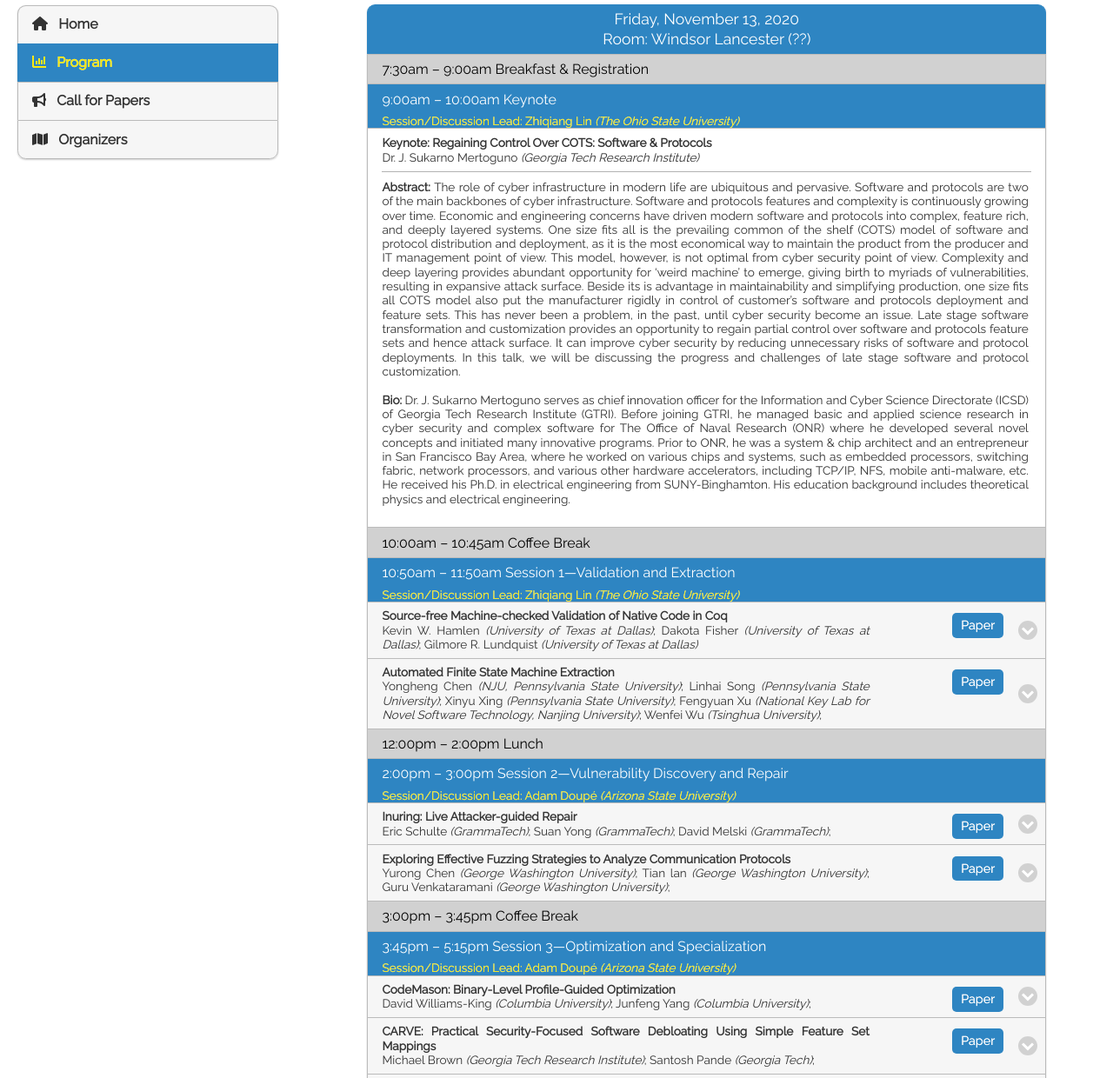
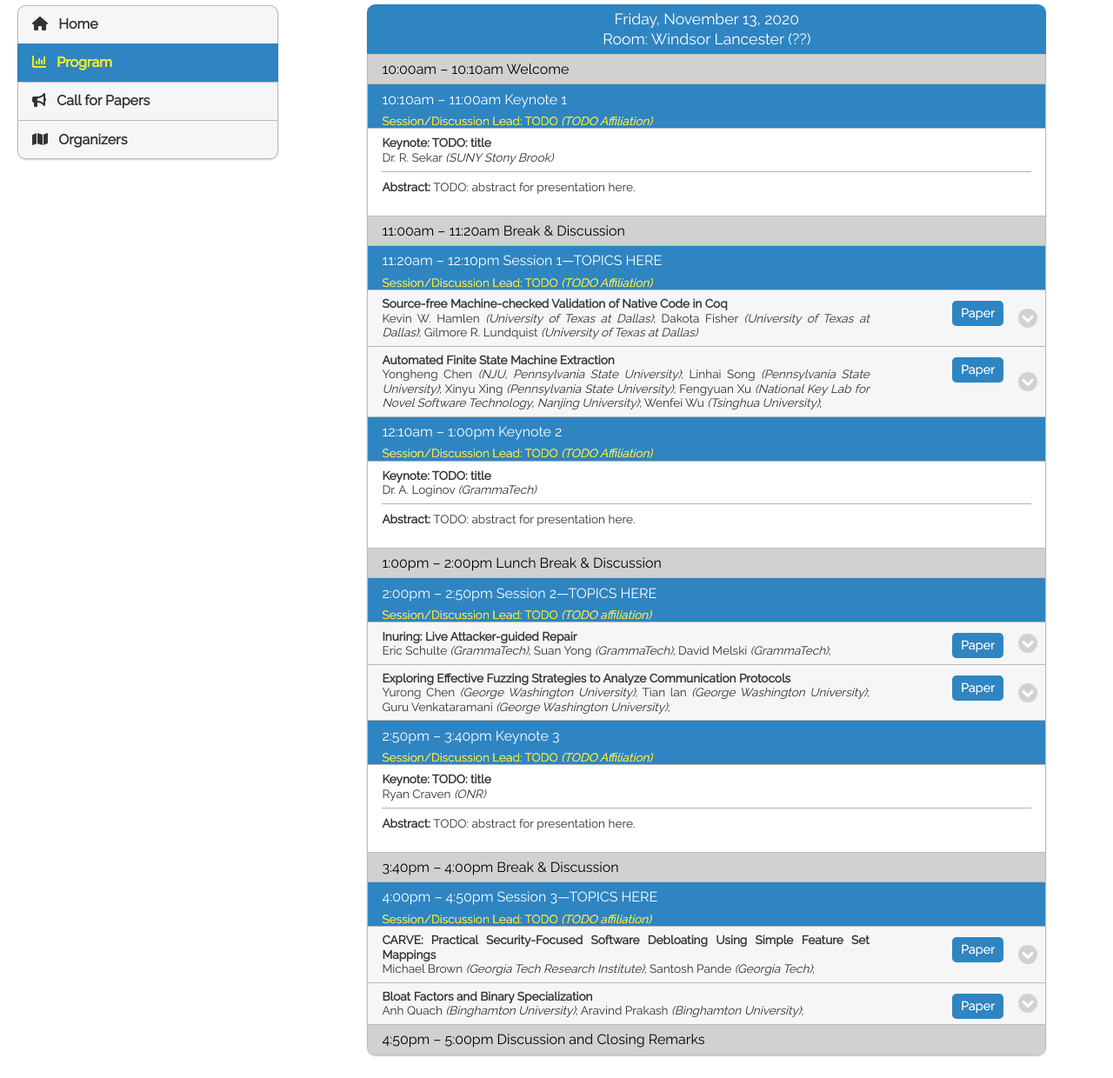
Before and after one commit to feastworkshop/feastworkshop.github.io, a plain HTML site: page 2020/program.html in a window 1280 px wide. Shown: the part 232-1472 px from the top of the page at 87% size. Drawn offline with nearby package versions, Linux system fonts and the light colour scheme.

Commit message:
Program updates

```diff
--- a/2020/program.html
+++ b/2020/program.html
@@ -85,98 +85,47 @@
     </li>
 
     <li class="ui-li ui-bar-b prog-item ui-li-divider prog-friday ui-bar-d" data-role="list-divider" role="heading">
-      <h3>7:30am &ndash; 9:00am Breakfast &amp; Registration </h3>
+      <h3>10:00am &ndash; 10:10am Welcome</h3>
     </li>
 
-    <li class="hidden ui-li-static ui-body-inherit">Breakfast and Registration</li>
+    <li class="hidden ui-li-static ui-body-inherit">Welcome</li>
 
     <li class="ui-li ui-bar-a prog-item ui-li-divider prog-friday   " data-role="list-divider">
-      <h3> 9:00am &ndash; 10:00am Keynote</h3>
-	  <p>Session/Discussion Lead: Zhiqiang Lin <em>(The Ohio State University)</em></p>
+      <h3> 10:10am &ndash; 11:00am Keynote 1</h3>
+	  <p>Session/Discussion Lead: TODO <em>(TODO Affiliation)</em></p>
     </li>
 
-    <li class="hidden">Keynote</li>
+    <li class="hidden">Keynote 1</li>
 
-  <!-- keynote -->
+  <!-- Keynote. -->
   <li data-icon="false" class="prog-item prog-friday prog-keynote">
-    <h2 style="width: 85%"> Keynote: Regaining Control Over COTS: Software &amp; Protocols</h2>
-
-
-	<!--
-    <div class="ui-li-aside">
-      <div class="button-paper">
-        <a href="#" onclick="event.stopPropagation();" rel="external" target="_blank" class="ui-link">Slides</a>
-      </div>
-    </div>
-	-->
+    <h2 style="width: 85%"> Keynote: TODO: title</h2>
 
     <p style="width: 85%">
-      Dr. J. Sukarno Mertoguno <em>(Georgia Tech Research Institute)</em><br/>
+      Dr. R. Sekar <em>(SUNY Stony Brook)</em><br/>
     </p>
 
     <hr class="keynote-divider" />
     <p>
-      <b>Abstract: </b> The role of cyber infrastructure in modern
-      life are ubiquitous and pervasive. Software and protocols are
-      two of the main backbones of cyber infrastructure. Software and
-      protocols features and complexity is continuously growing over
-      time. Economic and engineering concerns have driven modern
-      software and protocols into complex, feature rich, and deeply
-      layered systems. One size fits all is the prevailing common of
-      the shelf (COTS) model of software and protocol distribution and
-      deployment, as it is the most economical way to maintain the
-      product from the producer and IT management point of view. This
-      model, however, is not optimal from cyber security point of
-      view. Complexity and deep layering provides abundant opportunity
-      for ‘weird machine’ to emerge, giving birth to myriads of
-      vulnerabilities, resulting in expansive attack surface. Beside
-      its is advantage in maintainability and simplifying production,
-      one size fits all COTS model also put the manufacturer rigidly
-      in control of customer’s software and protocols deployment and
-      feature sets. This has never been a problem, in the past, until
-      cyber security become an issue. Late stage software
-      transformation and customization provides an opportunity to
-      regain partial control over software and protocols feature sets
-      and hence attack surface. It can improve cyber security by
-      reducing unnecessary risks of software and protocol deployments.
-      In this talk, we will be discussing the progress and challenges
-      of late stage software and protocol customization.
-
-    </p>
-    <p>&nbsp;</p>
-
-    <p>
-      <b>Bio: </b> Dr. J. Sukarno Mertoguno serves as chief innovation
-      officer for the Information and Cyber Science Directorate (ICSD)
-      of Georgia Tech Research Institute (GTRI). Before joining GTRI,
-      he managed basic and applied science research in cyber security
-      and complex software for The Office of Naval Research (ONR)
-      where he developed several novel concepts and initiated many
-      innovative programs. Prior to ONR, he was a system &amp; chip
-      architect and an entrepreneur in San Francisco Bay Area, where
-      he worked on various chips and systems, such as embedded
-      processors, switching fabric, network processors, and various
-      other hardware accelerators, including TCP/IP, NFS, mobile
-      anti-malware, etc. He received his Ph.D. in electrical
-      engineering from SUNY-Binghamton. His education background
-      includes theoretical physics and electrical engineering.
+      <b>Abstract: </b> TODO: abstract for presentation here.
     </p>
     <p>&nbsp;</p>
   </li>
 
   <!-- 10:00 - 10:45am : break1 -->
   <li class="ui-li ui-bar-b prog-item ui-li-divider prog-friday   " data-role="list-divider">
-  <h3> 10:00am &ndash; 10:45am Coffee Break</h3>
+  <h3> 11:00am &ndash; 11:20am Break &amp; Discussion</h3>
   </li>
-  <li class="hidden">Coffee Break</li>
+  <li class="hidden">Break &amp; Discussion</li>
 
   <!-- 11:00 - 12:00pm : session1 (75min: 15x4 + 15) -->
   <li class="ui-li ui-bar-a prog-item ui-li-divider prog-friday   " data-role="list-divider">
-	<h3> 10:50am &ndash; 11:50am Session 1&mdash;Validation and Extraction</h3>
-	<p>Session/Discussion Lead: Zhiqiang Lin <em>(The Ohio State University)</em></p>
+	<h3> 11:20am &ndash; 12:10pm Session 1&mdash;TOPICS HERE</h3>
+	<p>Session/Discussion Lead: TODO <em>(TODO Affiliation)</em></p>
   </li>
-  <li class="hidden">Session 1&mdash;Validation and Extraction</li>
+  <li class="hidden">Session 1&mdash;TOPICS HERE</li>
 
+  <!-- Paper presentation item. -->
   <li data-icon="false" class="prog-item prog-friday">
       <div data-role="collapsible" class="paper-navgroup" data-collapsed="true" data-iconpos="right" data-collapsed-icon="carat-d" data-expanded-icon="carat-u">
         <h4>
@@ -206,7 +155,7 @@ Picin&aelig; is an infrastructure for machine-proving properties of raw native c
       </div>
       </li>
 
-
+  <!-- Paper presentation item. -->
   <li data-icon="false" class="prog-item prog-friday">
       <div data-role="collapsible" class="paper-navgroup" data-collapsed="true" data-iconpos="right" data-collapsed-icon="carat-d" data-expanded-icon="carat-u">
         <h4>
@@ -243,18 +192,39 @@ FSMExtractor can extract FSMs with good coverage and accuracy.
       </div>
       </li>
 
-<!-- 12:00pm -  2:00pm : lunch -->
+  <!-- keynote -->
+  <li class="ui-li ui-bar-a prog-item ui-li-divider prog-friday   " data-role="list-divider">
+    <h3> 12:10am &ndash; 1:00pm Keynote 2</h3>
+  <p>Session/Discussion Lead: TODO <em>(TODO Affiliation)</em></p>
+  </li>
+
+  <li class="hidden">Keynote 2</li>
+  <li data-icon="false" class="prog-item prog-friday prog-keynote">
+    <h2 style="width: 85%"> Keynote: TODO: title</h2>
+
+    <p style="width: 85%">
+      Dr. A. Loginov <em>(GrammaTech)</em><br/>
+    </p>
+
+    <hr class="keynote-divider" />
+    <p>
+      <b>Abstract: </b> TODO: abstract for presentation here.
+    </p>
+    <p>&nbsp;</p>
+  </li>
+
+  <!-- 1:00pm -  2:00pm : lunch -->
   <li class="ui-li ui-bar-b prog-item ui-li-divider prog-friday   " data-role="list-divider">
-    <h3> 12:00pm &ndash; 2:00pm Lunch </h3>
+    <h3> 1:00pm &ndash; 2:00pm Lunch Break &amp; Discussion </h3>
   </li>
-  <li class="hidden">Lunch</li>
+  <li class="hidden">Lunch Break &amp; Discussion</li>
 
-<!-- 2:00pm - 3:00pm : session2 -->
+  <!-- 2:00pm - 2:50pm : session2 -->
   <li class="ui-li ui-bar-a prog-item ui-li-divider prog-friday   " data-role="list-divider">
-  <h3> 2:00pm &ndash; 3:00pm Session 2&mdash;Vulnerability Discovery and Repair</h3>
-  <p>Session/Discussion Lead: Adam Doup&eacute; <em>(Arizona State University)</em></p>
+    <h3> 2:00pm &ndash; 2:50pm Session 2&mdash;TOPICS HERE</h3>
+    <p>Session/Discussion Lead: TODO <em>(TODO affiliation)</em></p>
     </li>
-  <li class="hidden">Session 2&mdash;Vulnerability Discovery and Repair</li>
+    <li class="hidden">Session 2&mdash;TOPICS HERE</li>
 
     <li data-icon="false" class="prog-item prog-friday">
         <div data-role="collapsible" class="paper-navgroup" data-collapsed="true" data-iconpos="right" data-collapsed-icon="carat-d" data-expanded-icon="carat-u">
@@ -298,7 +268,6 @@ efficiency of the technique.
           </ul>
         </div>
         </li>
-
 
   <li data-icon="false" class="prog-item prog-friday">
       <div data-role="collapsible" class="paper-navgroup" data-collapsed="true" data-iconpos="right" data-collapsed-icon="carat-d" data-expanded-icon="carat-u">
@@ -349,61 +318,38 @@ efficiency of the technique.
       </div>
       </li>
 
+  <!-- keynote -->
+  <li class="ui-li ui-bar-a prog-item ui-li-divider prog-friday   " data-role="list-divider">
+    <h3> 2:50pm &ndash; 3:40pm Keynote 3</h3>
+  <p>Session/Discussion Lead: TODO <em>(TODO Affiliation)</em></p>
+  </li>
 
-<!-- 3:00pm -  3:45pm : Coffee Break -->
-  <li class="ui-li ui-bar-b prog-item ui-li-divider prog-friday   " data-role="list-divider">
-    <h3>3:00pm &ndash; 3:45pm Coffee Break</h3>
-  </li>
-  <li class="hidden">Coffee Break</li>
+  <li class="hidden">Keynote 3</li>
+  <li data-icon="false" class="prog-item prog-friday prog-keynote">
+    <h2 style="width: 85%"> Keynote: TODO: title</h2>
 
-  <!-- 3:45pm - 5:15pm : session3 -->
-    <li class="ui-li ui-bar-a prog-item ui-li-divider prog-friday   " data-role="list-divider">
-  <h3> 3:45pm &ndash; 5:15pm Session 3&mdash;Optimization and Specialization </h3>
+    <p style="width: 85%">
+      Ryan Craven <em>(ONR)</em><br/>
+    </p>
 
-  <p>Session/Discussion Lead: Adam Doup&eacute; <em>(Arizona State University)</em></p>
-  <li class="hidden">Session 3&mdash;Optimization and Specialization</li>
-
-  <li data-icon="false" class="prog-item prog-friday">
-      <div data-role="collapsible" class="paper-navgroup" data-collapsed="true" data-iconpos="right" data-collapsed-icon="carat-d" data-expanded-icon="carat-u">
-        <h4>
-          <div style="width: 78%">
-            <p class="paper-header">
-              CodeMason: Binary-Level Profile-Guided Optimization
+    <hr class="keynote-divider" />
+    <p>
+      <b>Abstract: </b> TODO: abstract for presentation here.
     </p>
-            <p>
-			  David Williams-King <em>(Columbia University)</em>;
-			  Junfeng Yang <em>(Columbia University)</em>;
-            </p>
-          </div>
-          <div class="ui-li-aside">
-            <div class="button-paper">
-              <a href="https://dl.acm.org/authorize?N698809" onclick="event.stopPropagation();" rel="external" target="_blank" class="ui-link">Paper</a>
-            </div>
-          </div>
-        </h4>
-        <ul data-role="listview" data-inset="false">
-          <li data-icon="false">
-            <p><b>Abstract: </b><p> Optimizing a program for a
-			  specific machine or a specific workload is possible with
-			  today's compilers, but infrequently used, despite
-			  significant performance gains. We implement workload
-			  specialization, or Profile-Guided Optimization (PGO), at
-			  the binary level. Our system CodeMason runs on x86_64
-			  Linux. It performs static binary rewriting to obtain
-			  program profiles, then adjusts function ordering,
-			  alignment, and other binary-level details to achieve
-			  faster performance (particularly on the given workload).
-			  We obtain 1.7% average performance speedup on SPEC CPU
-			  2006, and 11.8% speedup in the best case. These
-			  substantial performance improvements suggest that
-			  binary-level PGO may be widely useful when
-			  compiler-based PGO is impossible because the source code
-			  is inaccessible.
     <p>&nbsp;</p>
   </li>
-        </ul>
-      </div>
+
+  <li class="ui-li ui-bar-b prog-item ui-li-divider prog-friday   " data-role="list-divider">
+    <h3>3:40pm &ndash; 4:00pm Break &amp; Discussion</h3>
   </li>
+  <li class="hidden">Break &amp; Discussion</li>
+
+  <!-- 4:00pm - 4:50pm : session3 -->
+    <li class="ui-li ui-bar-a prog-item ui-li-divider prog-friday   " data-role="list-divider">
+  <h3> 4:00pm &ndash; 4:50pm Session 3&mdash;TOPICS HERE</h3>
+
+  <p>Session/Discussion Lead: TODO <em>(TODO affiliation)</em></p>
+  <li class="hidden">Session 3&mdash;TOPICS HERE</li>
 
       <li data-icon="false" class="prog-item prog-friday">
       <div data-role="collapsible" class="paper-navgroup" data-collapsed="true" data-iconpos="right" data-collapsed-icon="carat-d" data-expanded-icon="carat-u">
@@ -491,15 +437,13 @@ maximum code reduction of 25%.
       </div>
       </li>
 
-<!-- 5:15pm -  5:45pm : Discussion and Closing Remarks -->
+<!-- 4:50pm -  5:00pm : Discussion and Closing Remarks -->
   <li class="ui-li ui-bar-b prog-item ui-li-divider prog-friday   " data-role="list-divider">
-    <h3>5:15pm &ndash; 5:45pm Discussion and Closing Remarks</h3>
+    <h3>4:50pm &ndash; 5:00pm Discussion and Closing Remarks</h3>
   </li>
   <li class="hidden">Closing Remarks</li>
 
   </ul>
-
-
 
 </div>
 
```
Lines whose indentation alone changed are shown as unchanged.
